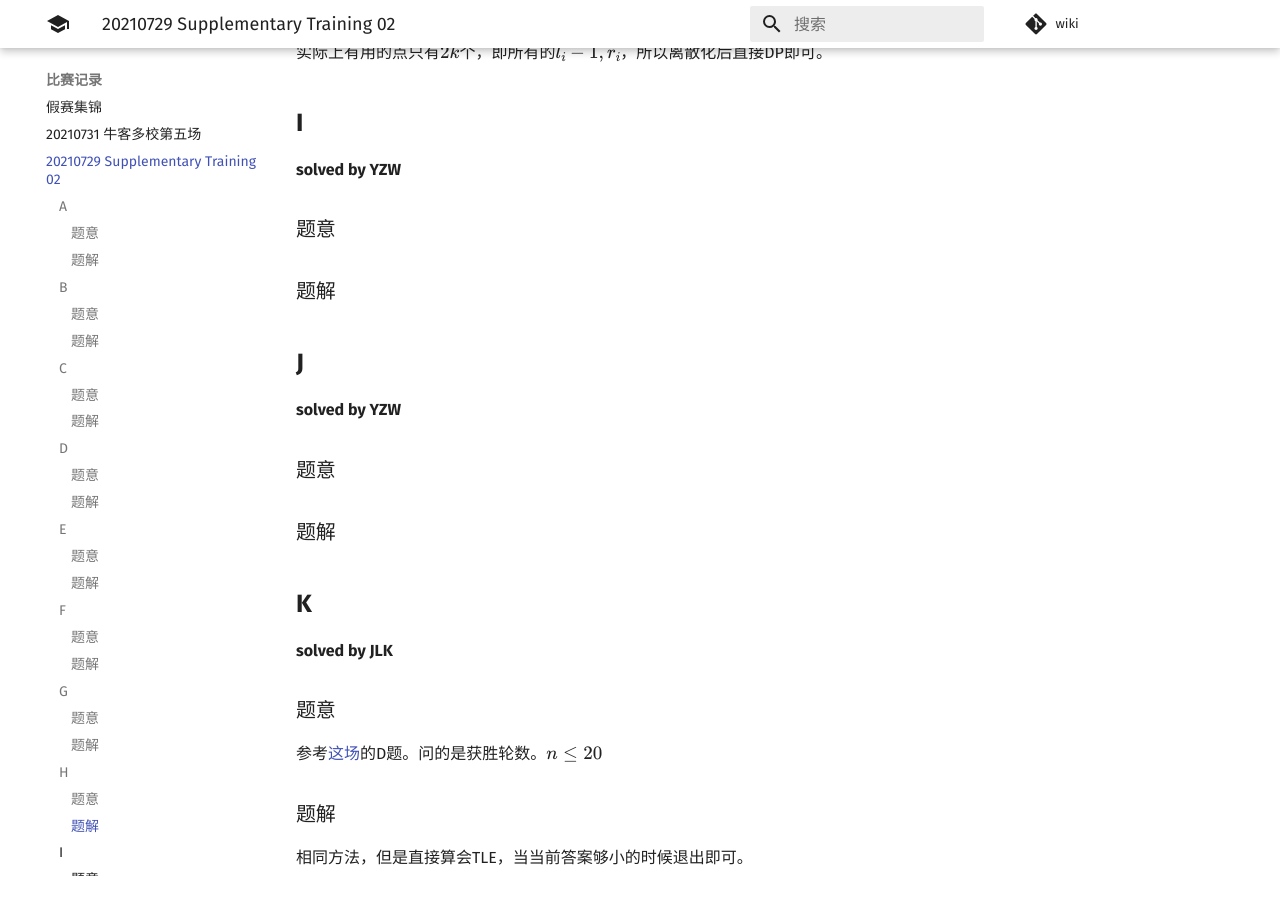
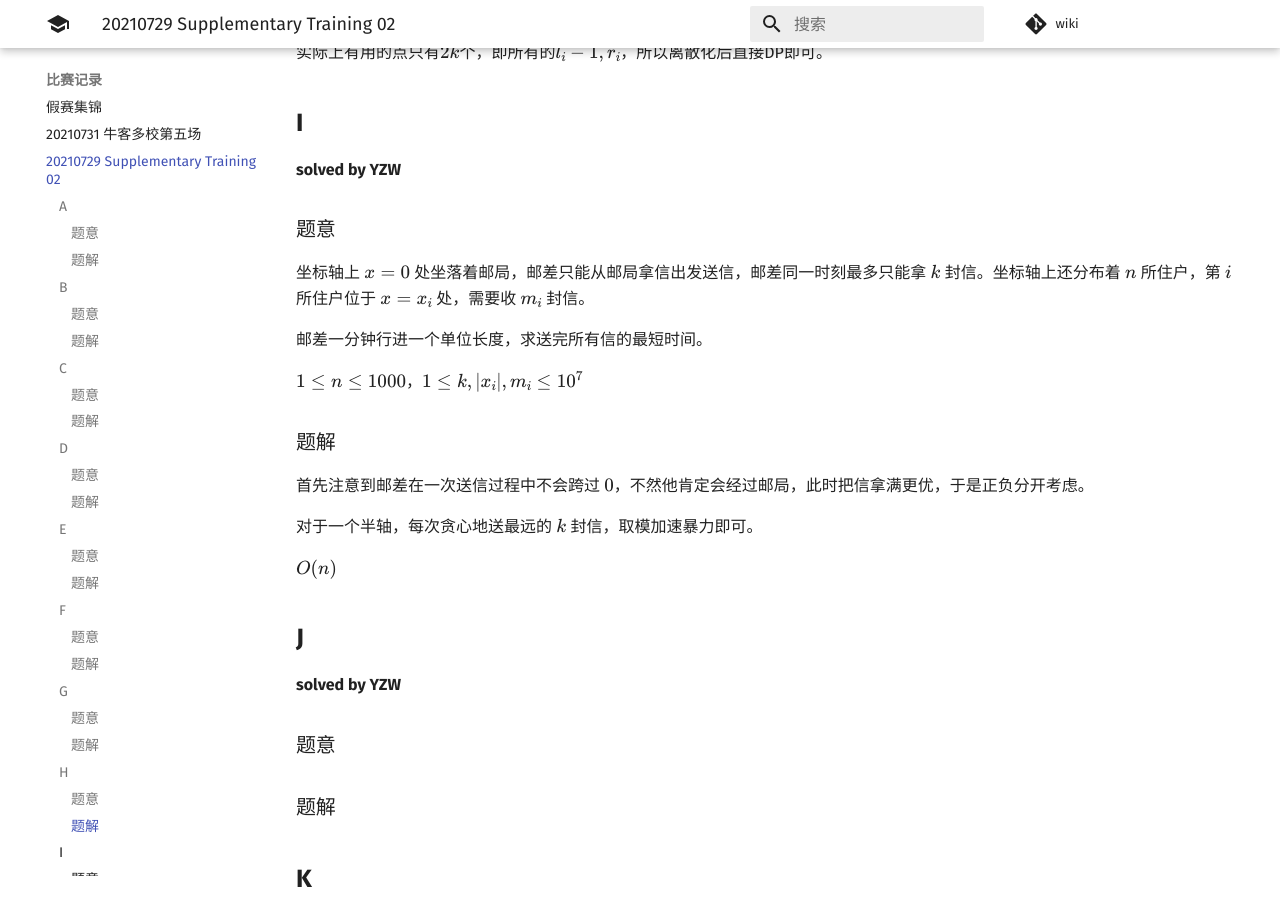
Before and after one commit to PoorMath/PoorMath.github.io, an MkDocs documentation site: the page built from docs/contest/20210729 Supplementary Training 02.md, in a window 1280 px wide and 900 px high, scrolled down 3747 px. Built offline with MkDocs 1.6.1 and Material for MkDocs 9.7.7, drawn with Linux system fonts in a browser that asks for light colours; comment, search, counter and statistics services are not loaded.

Commit message:
Update 20210729 Supplementary Training 02.md

```diff
--- a/docs/contest/20210729 Supplementary Training 02.md
+++ b/docs/contest/20210729 Supplementary Training 02.md
@@ -144,11 +144,19 @@ $l_i\le r_i\le n\le10^{18},k\le2\times10^5$
 
 ### 题意
 
+坐标轴上 $x=0$ 处坐落着邮局，邮差只能从邮局拿信出发送信，邮差同一时刻最多只能拿 $k$ 封信。坐标轴上还分布着 $n$ 所住户，第 $i$ 所住户位于 $x=x_i$ 处，需要收 $m_i$ 封信。
 
+邮差一分钟行进一个单位长度，求送完所有信的最短时间。
+
+$1\leq n\leq 1000$，$1\leq k,|x_i|,m_i\leq 10^7$
 
 ### 题解
 
+首先注意到邮差在一次送信过程中不会跨过 $0$，不然他肯定会经过邮局，此时把信拿满更优，于是正负分开考虑。
 
+对于一个半轴，每次贪心地送最远的 $k$ 封信，取模加速暴力即可。
+
+$O(n)$
 
 ## **J**
 
```
